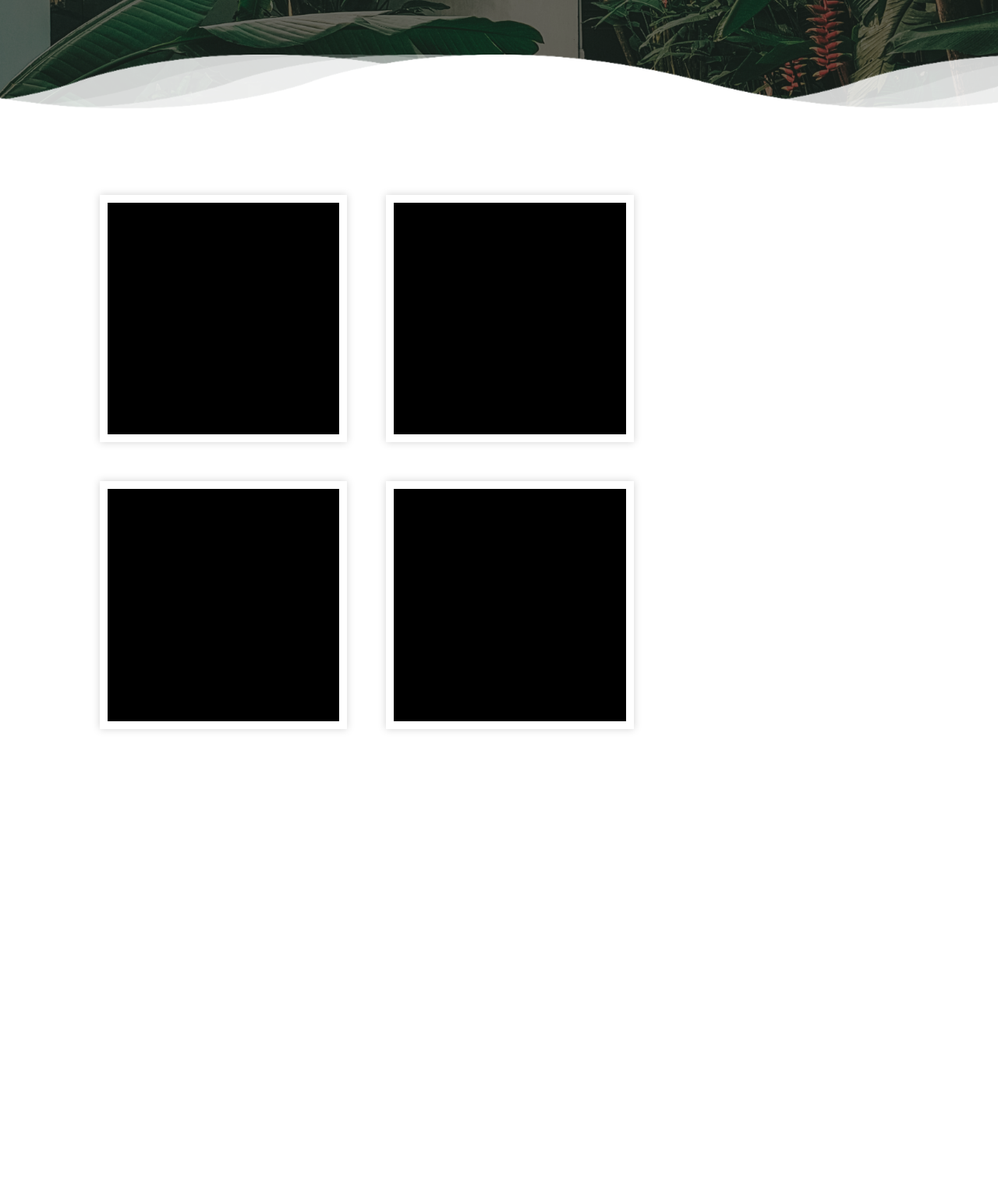
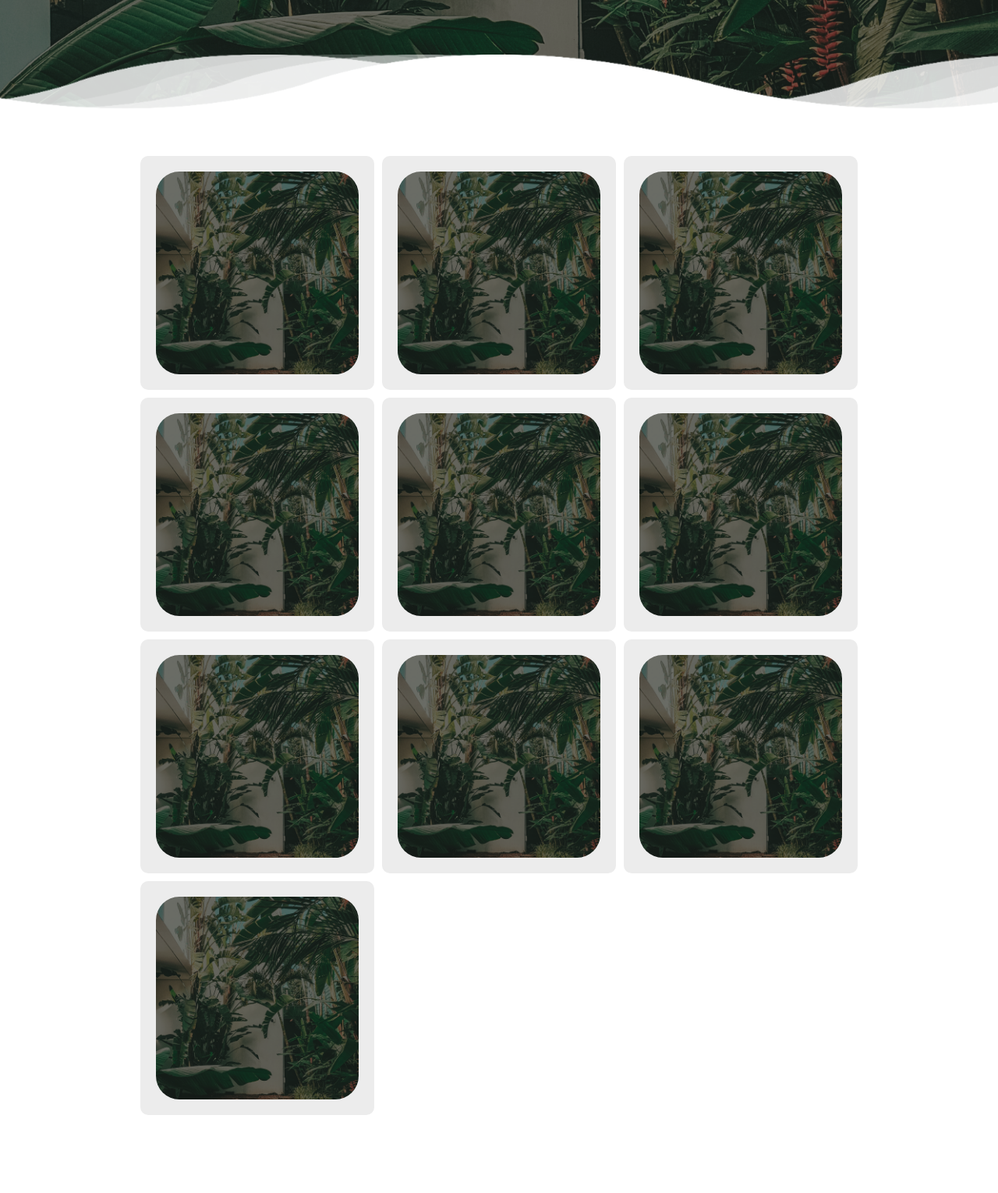
Before and after one commit to Barcate/tearti-ecommerce, a PHP site: page / in a window 1280 px wide. Shown: the part 650-2180 px from the top of the page at 78% size. Before the commit the page ends 1588 px from the top, so only its background shows below. Run offline with PHP 8.4, Linux system fonts and the light colour scheme.

Commit message:
Transformei o flex para grid

```diff
--- a/index.php
+++ b/index.php
@@ -41,32 +41,77 @@
     </section>
     <section class="conteudo">
         <div class="container">
-            <div class="flex-item">
-
-                <div class="imagem"></div>
-                <p>Caneca bonita</p>
-
-            </div>
-            <div class="flex-item">
-
-                <div class="imagem"></div>
-                <p>Caneca bonita</p>
-
-            </div>
-            <div class="flex-item">
-
-                <div class="imagem"></div>
-                <p>Caneca Bonita</p>
-
-            </div>
-            <div class="flex-item">
-
-                <div class="imagem"></div>
-                <p>Caneca Bonita</p>
-
+            <div class="produto">
+                <div class="imagem" style="background-image: url('./fotos/BACKGROUND-INICIAL.png');"></div>
+                <div class="informacao">
+                    <p class="nome">Produto genérico</p>
+                    <p class="preco">R$10,00</p>
                 </div>
             </div>
-
+            <div class="produto">
+                <div class="imagem" style="background-image: url('./fotos/BACKGROUND-INICIAL.png');"></div>
+                <div class="informacao">
+                    <p class="nome">Produto genérico</p>
+                    <p class="preco">R$10,00</p>
+                </div>
+            </div>
+            <div class="produto">
+                <div class="imagem" style="background-image: url('./fotos/BACKGROUND-INICIAL.png');"></div>
+                <div class="informacao">
+                    <p class="nome">Produto genérico</p>
+                    <p class="preco">R$10,00</p>
+                </div>
+            </div>
+            <div class="produto">
+                <div class="imagem" style="background-image: url('./fotos/BACKGROUND-INICIAL.png');"></div>
+                <div class="informacao">
+                    <p class="nome">Produto genérico</p>
+                    <p class="preco">R$10,00</p>
+                </div>
+            </div>
+            <div class="produto">
+                <div class="imagem" style="background-image: url('./fotos/BACKGROUND-INICIAL.png');"></div>
+                <div class="informacao">
+                    <p class="nome">Produto genérico</p>
+                    <p class="preco">R$10,00</p>
+                </div>
+            </div>
+            <div class="produto">
+                <div class="imagem" style="background-image: url('./fotos/BACKGROUND-INICIAL.png');"></div>
+                <div class="informacao">
+                    <p class="nome">Produto genérico</p>
+                    <p class="preco">R$10,00</p>
+                </div>
+            </div>
+            <div class="produto">
+                <div class="imagem" style="background-image: url('./fotos/BACKGROUND-INICIAL.png');"></div>
+                <div class="informacao">
+                    <p class="nome">Produto genérico</p>
+                    <p class="preco">R$10,00</p>
+                </div>
+            </div>
+            <div class="produto">
+                <div class="imagem" style="background-image: url('./fotos/BACKGROUND-INICIAL.png');"></div>
+                <div class="informacao">
+                    <p class="nome">Produto genérico</p>
+                    <p class="preco">R$10,00</p>
+                </div>
+            </div>
+            <div class="produto">
+                <div class="imagem" style="background-image: url('./fotos/BACKGROUND-INICIAL.png');"></div>
+                <div class="informacao">
+                    <p class="nome">Produto genérico</p>
+                    <p class="preco">R$10,00</p>
+                </div>
+            </div>
+            <div class="produto">
+                <div class="imagem" style="background-image: url('./fotos/BACKGROUND-INICIAL.png');"></div>
+                <div class="informacao">
+                    <p class="nome">Produto genérico</p>
+                    <p class="preco">R$10,00</p>
+                </div>
+            </div>
+        </div>
     </section>
     <script>
         var onda1 = document.getElementById('onda1')
@@ -74,7 +119,7 @@
         var onda3 = document.getElementById('onda3')
         var onda4 = document.getElementById('onda4')
 
-            window.addEventListener('scroll', function(){
+        window.addEventListener('scroll', () => {
             var rolagemPos = window.scrollY
 
             onda1.style.backgroundPositionX = 400 + rolagemPos * 4 + 'px';
--- a/style.css
+++ b/style.css
@@ -1,3 +1,7 @@
+:root {
+    --tamanho-produto: 300px;
+}
+
 *{
     margin: 0;
     padding: 0;
@@ -56,22 +60,22 @@ section.ondas-box{
     animation: ondaAnimada 5s ease-in-out infinite alternate;
 }
 #onda1{
-    z-index: 1000;
+    z-index: 800;
     opacity: 1;
     background-position-x: 400px;
 }
 #onda2{
-    z-index: 999;
+    z-index: 799;
     opacity: 0.5;
     background-position-x: 300px;
 }
 #onda3{
-    z-index: 998;
+    z-index: 798;
     opacity: 0.2;
     background-position-x: 200px;
 }
 #onda4{
-    z-index: 997;
+    z-index: 797;
     opacity: 0.8;
     background-position-x: 100px;
 }
@@ -158,7 +162,7 @@ section.ondas-box{
     width: 100%;
     }
 }
-section.conteudo{
+/* section.conteudo{
     width: 100%;
     height: 100%;
     padding-top: 100px;
@@ -204,4 +208,83 @@ section > div.container{
 }
 .flex-item:hover p{
     display: inline;
+} */
+
+.conteudo {
+    background-color: white;
+    display: flex;
+    justify-content: center;
+    padding-bottom: 100px;
+    padding-top: 50px;
 }
+
+.container {
+    display: grid;
+    grid-template-columns: repeat(auto-fit, var(--tamanho-produto));
+    grid-gap: 10px;
+    justify-content: center;
+    width: 90vw;
+}
+
+.produto {
+    width: var(--tamanho-produto);
+    height: var(--tamanho-produto);
+    padding: 20px;
+    background: rgb(236, 236, 236);
+    transition: .3s;
+    border-radius: 10px;
+    z-index: 999;
+    display: flex;
+    flex-direction: column;
+    justify-content: center;
+    align-items: center;
+    gap: 10px;
+}
+
+.produto:hover {
+    height: auto;
+}
+
+.imagem {
+    width: 100%;
+    aspect-ratio: 1 / 1;
+    background-color: #333;
+    background-size: cover;
+    background-position: center center;
+    border-radius: 30px;
+    transition: .3s;
+}
+
+.produto:hover > .imagem {
+    border-radius: 15px;
+}
+
+.informacao {
+    position: fixed;
+    visibility: hidden;
+    display: flex;
+    flex-direction: column;
+    width: 100%;
+    opacity: 0;
+    transition: .3s;
+}
+
+.produto:hover > .informacao {
+    visibility: visible;
+    position: initial;
+    opacity: 1;
+}
+
+.nome {
+    color: #6e6e6e;
+    font-size: 1.2em;
+    font-style: italic;
+    font-family: 'Gill Sans', 'Gill Sans MT', Calibri, 'Trebuchet MS', sans-serif;
+}
+
+.preco {
+    align-self: flex-end;
+    color: rgb(111, 172, 95);
+    font-size: 2em;
+    font-family: Arial, Helvetica, sans-serif;
+}
```
Lines whose indentation alone changed are shown as unchanged.
